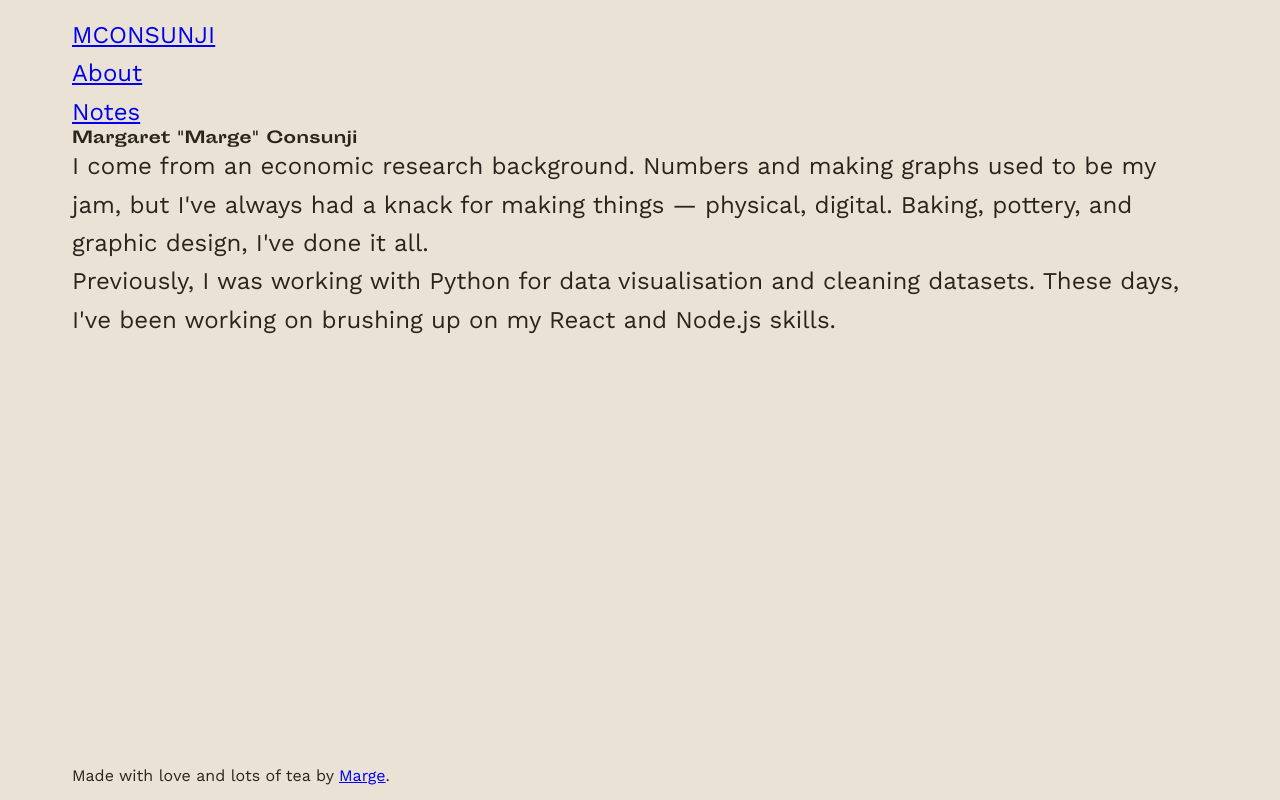
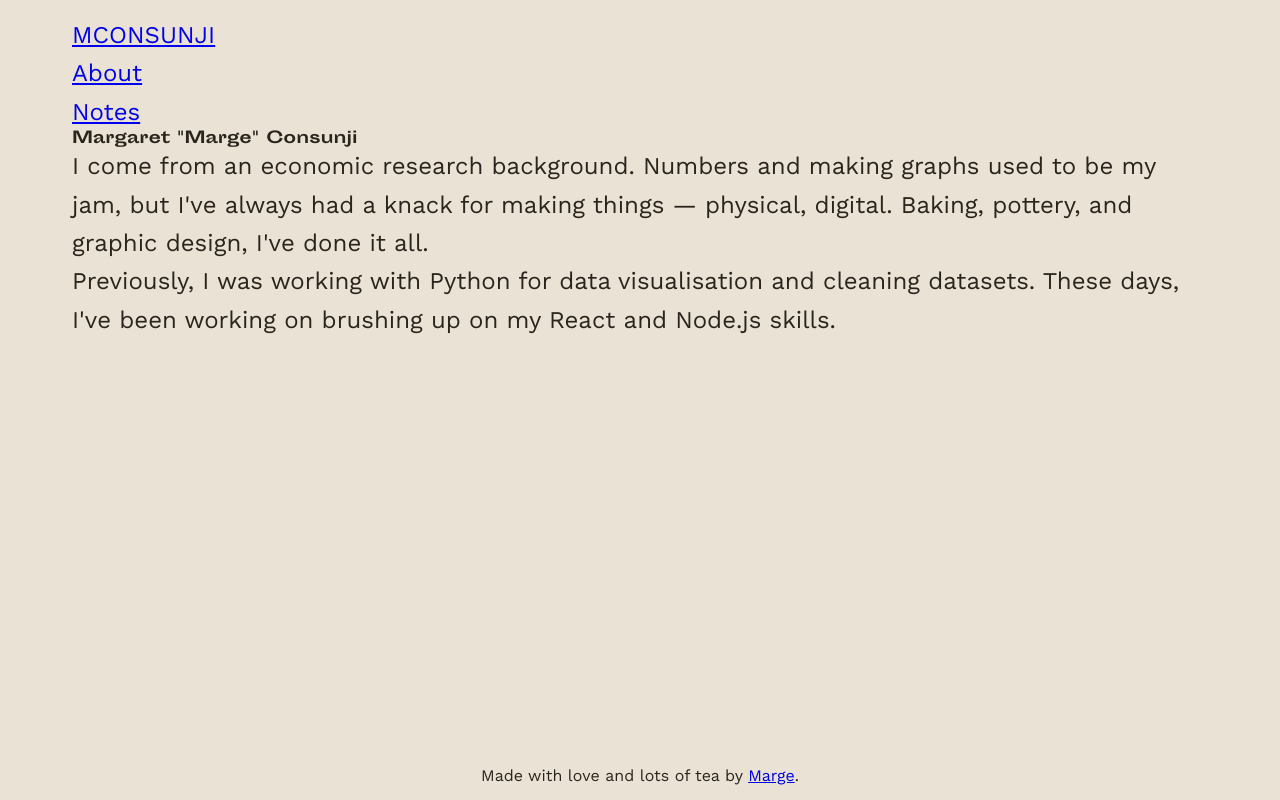
Before and after one commit to msunji/portfolio, a React (Create React App) app: page /about in a window 1280 px wide. Built offline with nearby package versions, Linux system fonts and the light colour scheme.

Commit message:
Made styled component for footer text. Centre aligned now.

```diff
--- a/src/components/Footer.js
+++ b/src/components/Footer.js
@@ -1,11 +1,16 @@
 import React from "react";
 import { Link } from "react-router-dom";
+import styled from "styled-components";
+
+const FooterText = styled.div`
+  text-align: center;
+`;
 
 function Footer() {
   return (
-    <div className="footer">
+    <FooterText>
       Made with love and lots of tea by <Link to="/">Marge</Link>.
-    </div>
+    </FooterText>
   );
 }
 
```
